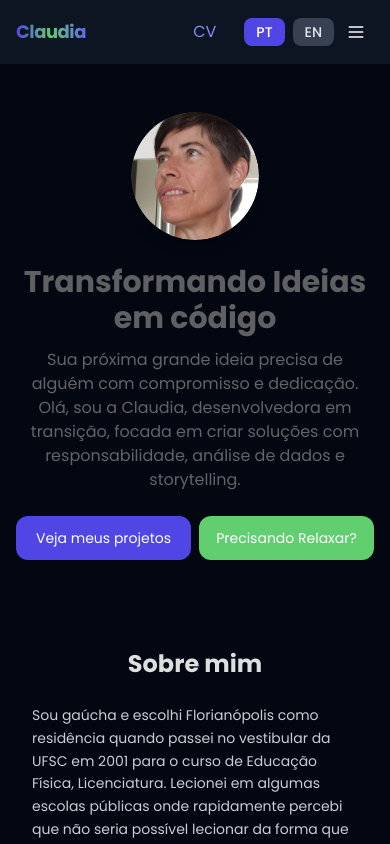
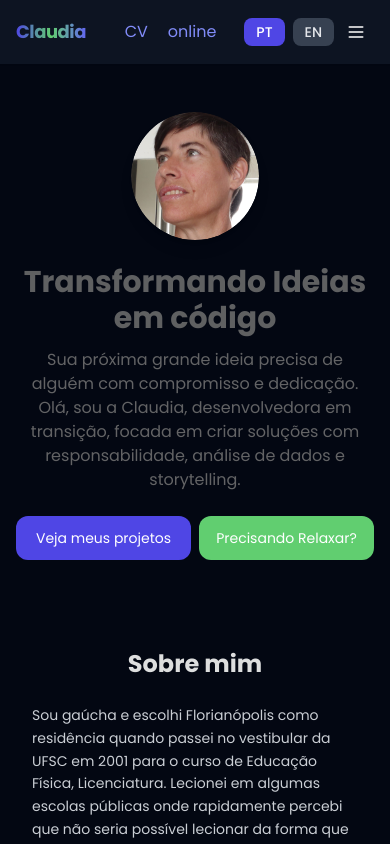
Before and after one commit to ClauSalomoni/ClauSalomoni.github.io, a React (Vite) app: page / in a window 390 px wide. Shown: the top 844 px of the page. Built offline with nearby package versions, Linux system fonts and the light colour scheme.

Commit message:
fix: corrigindo link do curriculo

```diff
--- a/src/components/Header.tsx
+++ b/src/components/Header.tsx
@@ -61,11 +61,11 @@ export default function Header() {
               {t("header.cv")}
             </a>
             <a
-              href="https://github.com/ClauSalomoni/curriculo"
+              href="https://clausalomoni.github.io/curriculo/"
               target="_blank"
               rel="noopener noreferrer"
               className="hidden xs:inline-block px-2 sm:px-3 py-1 sm:py-1.5 text-xs sm:text-sm bg-indigo-600 text-white rounded-lg hover:bg-indigo-700 transition-colors whitespace-nowrap"
-            >Teste
+            >CV Digital
             </a>
           </div>
 
@@ -81,6 +81,14 @@ export default function Header() {
               title={t("header.cv")}
             >
               CV
+            </a>
+
+               <a
+              href="https://clausalomoni.github.io/curriculo/"
+              target="_blank"
+              rel="noopener noreferrer"
+              className="xs:hidden p-2 text-indigo-600 dark:text-indigo-400"
+            >online
             </a>
 
             <LanguageSwitcher />
```
